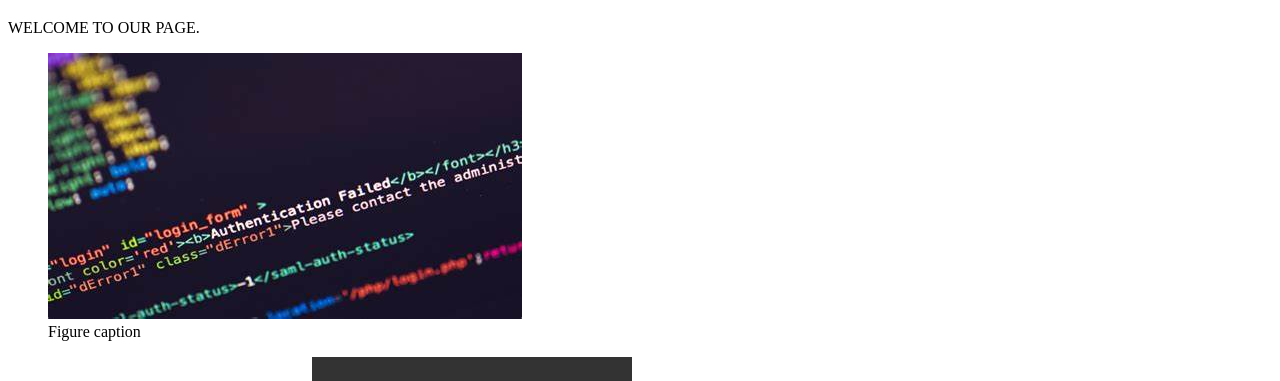
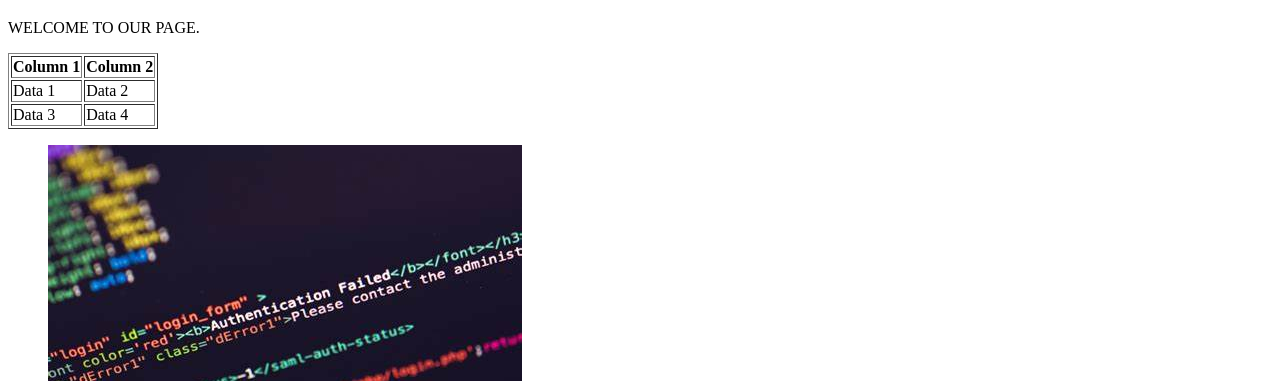
Before and after one commit to Chel18art/htmlactivity, a plain HTML site: page index.html in a window 1280 px wide. Shown: the part 719-1100 px from the top of the page. Drawn offline with Linux system fonts and the light colour scheme; grey boxes are pictures that could not be loaded.

Commit message:
Update index.html

```diff
--- a/index.html
+++ b/index.html
@@ -1,4 +1,4 @@
-<!DOCTYPE html> <!-- Document type declaration -->
+<!DOCTYPE html>
 <html lang="en">
 <head>
     <meta charset="UTF-8">
@@ -72,6 +72,22 @@
         <p>WELCOME TO OUR PAGE.</p>
     </main>
 
+    <!-- Table -->
+    <table border="1">
+        <tr>
+            <th>Column 1</th>
+            <th>Column 2</th>
+        </tr>
+        <tr>
+            <td>Data 1</td>
+            <td>Data 2</td>
+        </tr>
+        <tr>
+            <td>Data 3</td>
+            <td>Data 4</td>
+        </tr>
+    </table>
+
     <!-- Figure -->
     <figure>
         <img src="sample.jpg" alt="Example Image">
```
